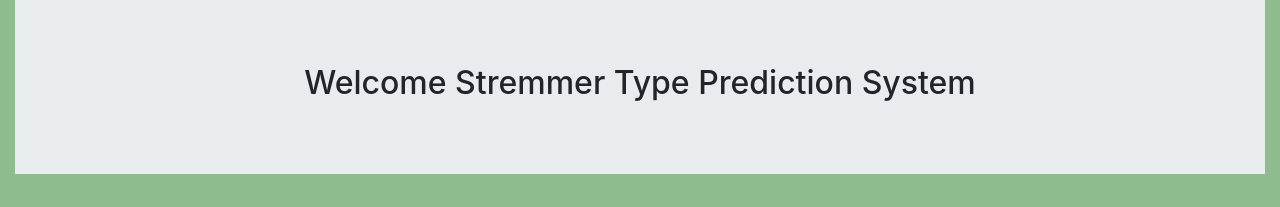
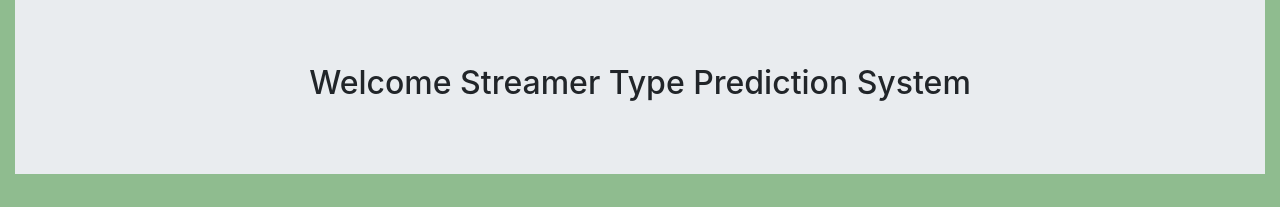
Before and after one commit to RishikeshAmle/Streameer-Prediction, a Flask app: page / in a window 1280 px wide. Shown: the top 207 px of the page. Run offline with Flask 2, Linux system fonts and the light colour scheme; parts of the project's set-up code (start-up, migrations or seed data) failed here and were passed over; some libraries are stand-ins or nearby versions.

Commit message:
Update index.html

```diff
--- a/templates/index.html
+++ b/templates/index.html
@@ -23,7 +23,7 @@
 <body>
 <div class="container-fluid">
     <div class="jumbotron jumbotron-fluid">
-        <h2 style="text-align: center;">Welcome Stremmer Type Prediction System</h2>
+        <h2 style="text-align: center;">Welcome Streamer Type Prediction System</h2>
     </div>
   <form  action="{{ url_for('predict')}}" method="POST" autocomplete="on">
     <div class="form-row row justify-content-center align-items-center h-100">
```
